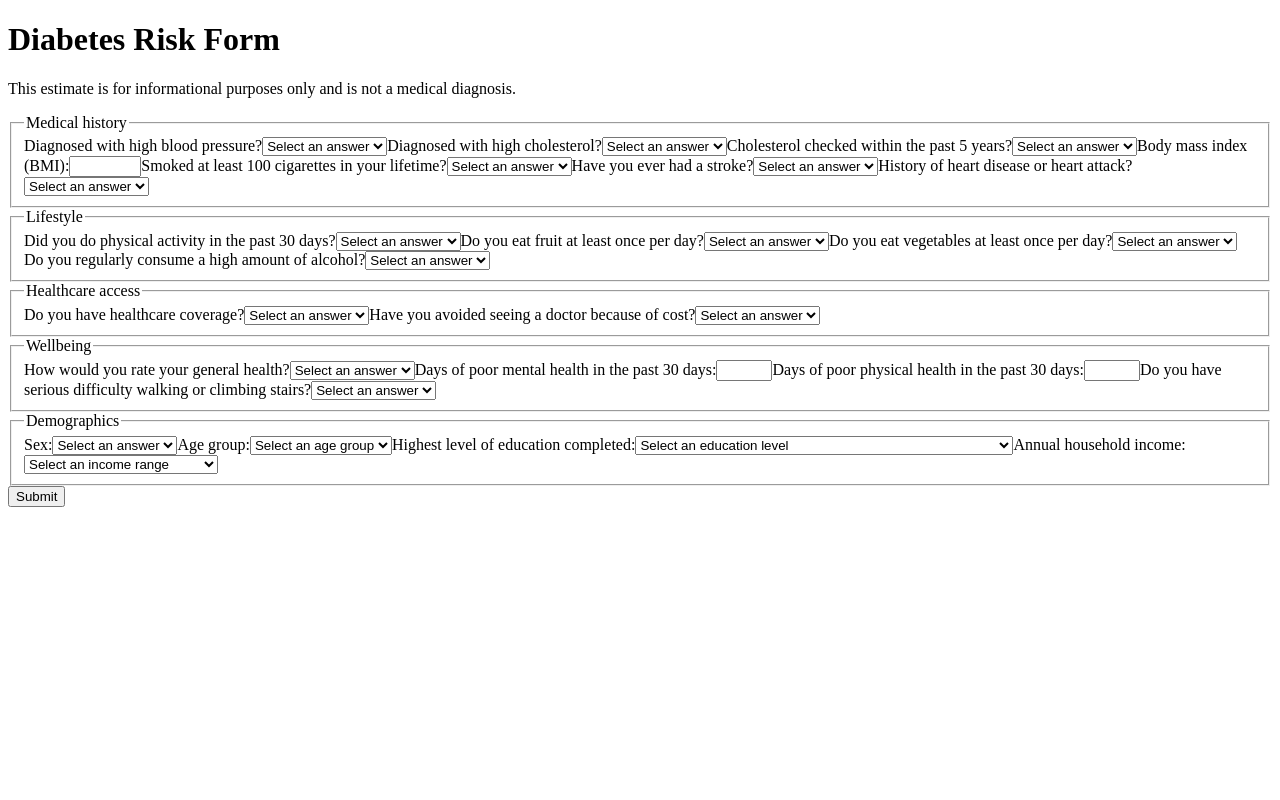
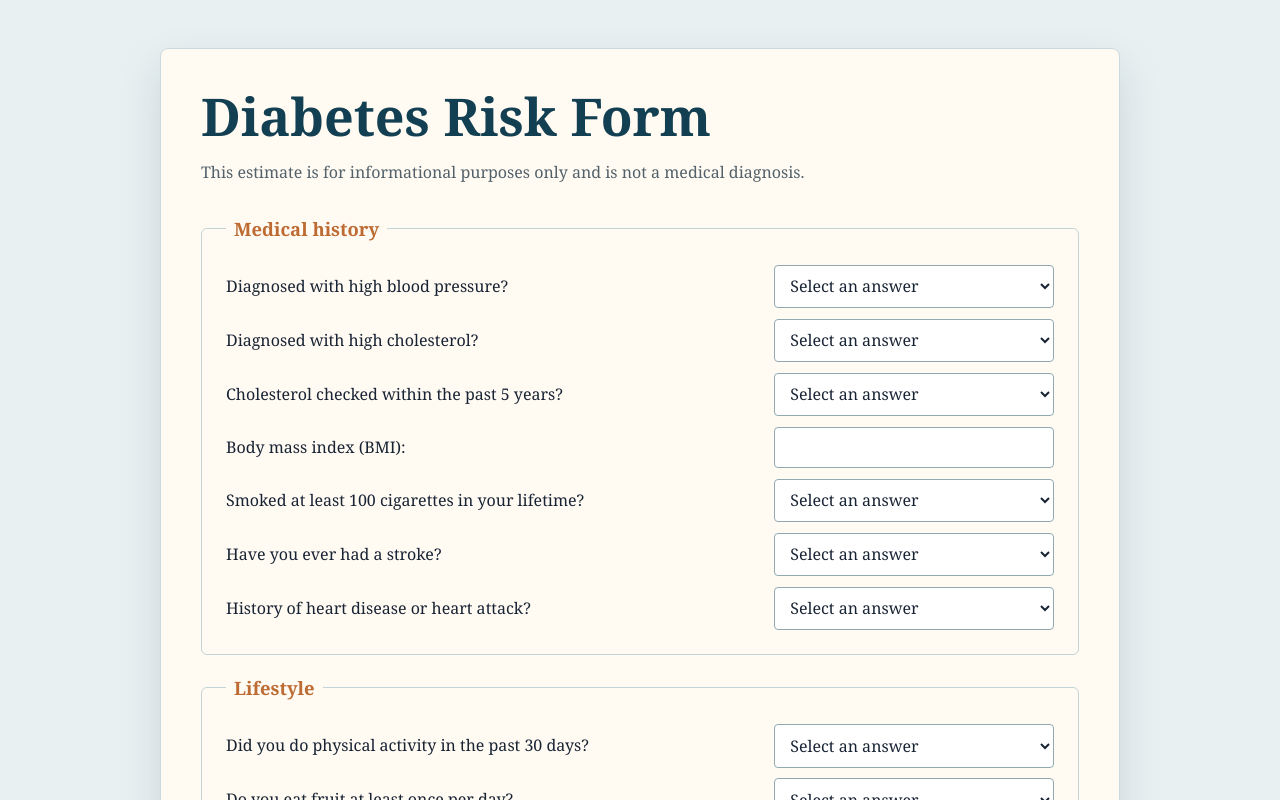
Before and after one commit to AnDh08/Diabetes-Risk-Predictor, a React (Vite) app in the folder frontend/: page / in a window 1280 px wide. Shown: the top 800 px of the page. Built offline with nearby package versions, Linux system fonts and the light colour scheme.

Commit message:
Add styling to diabetes risk form

```diff
--- /dev/null
+++ b/frontend/src/App.css
@@ -0,0 +1,94 @@
+.diabetes-form {
+	width: min(100% - 2rem, 960px);
+	margin: 3rem auto;
+	padding: 2.5rem;
+	background: #fffaf2;
+	border: 1px solid #cbd9dc;
+	border-radius: 8px;
+	box-shadow: 0 18px 45px rgb(24 35 52 / 12%);
+}
+
+.diabetes-form h1 {
+	margin: 0;
+	color: #123f52;
+	font-size: clamp(2rem, 5vw, 3.25rem);
+	line-height: 1.05;
+}
+
+.form-disclaimer {
+	max-width: 680px;
+	margin: 1rem 0 2rem;
+	color: #52616a;
+	line-height: 1.5;
+}
+
+.form-section {
+	display: grid;
+	grid-template-columns: minmax(0, 1fr) minmax(180px, 280px);
+	gap: 0.65rem 1.5rem;
+	margin: 1.25rem 0;
+	padding: 1.5rem;
+	border: 1px solid #c3d4d8;
+	border-radius: 6px;
+}
+
+.form-section legend {
+	padding: 0 0.5rem;
+	color: #bd6b32;
+	font-size: 1.15rem;
+	font-weight: 700;
+}
+
+.form-section label {
+	align-self: center;
+	line-height: 1.35;
+}
+
+.form-section input,
+.form-section select {
+	width: 100%;
+	min-height: 2.6rem;
+	padding: 0.55rem 0.7rem;
+	border: 1px solid #91aab2;
+	border-radius: 4px;
+	background: #ffffff;
+	color: #182334;
+	font: inherit;
+}
+
+.form-section input:focus,
+.form-section select:focus {
+	outline: 3px solid rgb(22 126 143 / 25%);
+	border-color: #167e8f;
+}
+
+.submit-button {
+	display: block;
+	width: 100%;
+	min-height: 2.8rem;
+	margin-top: 1.5rem;
+	border: 0;
+	border-radius: 4px;
+	background: #123f52;
+	color: #ffffff;
+	cursor: pointer;
+	font: inherit;
+	font-weight: 700;
+}
+
+.submit-button:hover {
+	background: #167e8f;
+}
+
+@media (max-width: 640px) {
+	.diabetes-form {
+		width: min(100% - 1rem, 960px);
+		margin: 0.5rem auto;
+		padding: 1.25rem;
+	}
+
+	.form-section {
+		grid-template-columns: 1fr;
+		padding: 1rem;
+	}
+}
--- a/frontend/src/App.tsx
+++ b/frontend/src/App.tsx
@@ -1,4 +1,5 @@
 import DiabetesRiskForm from './components/DiabetesRiskForm'
+import './App.css'
 
 const App = () => {
   return <DiabetesRiskForm />
--- a/frontend/src/components/DiabetesRiskForm.tsx
+++ b/frontend/src/components/DiabetesRiskForm.tsx
@@ -15,15 +15,20 @@ const DiabetesRiskForm = () => {
 
     const handleSubmit = (event: React.FormEvent<HTMLFormElement>) => {
         event.preventDefault()
+
+        if (!event.currentTarget.reportValidity()) {
+            return
+        }
+
         console.log('Form submitted:', formData)
     }
 
     return (
-        <form onSubmit={handleSubmit}>
+        <form className="diabetes-form" onSubmit={handleSubmit}>
             <h1>Diabetes Risk Form</h1>
-            <p>This estimate is for informational purposes only and is not a medical diagnosis.</p>
+            <p className="form-disclaimer">This estimate is for informational purposes only and is not a medical diagnosis.</p>
 
-            <fieldset>
+            <fieldset className="form-section">
                 <legend>Medical history</legend>
 
                 <label htmlFor="HighBP">Diagnosed with high blood pressure?</label>
@@ -119,7 +124,7 @@ const DiabetesRiskForm = () => {
 
             </fieldset>
 
-            <fieldset>
+            <fieldset className="form-section">
                 <legend>Lifestyle</legend>
 
                 <label htmlFor="PhysActivity">Did you do physical activity in the past 30 days?</label>
@@ -176,7 +181,7 @@ const DiabetesRiskForm = () => {
 
             </fieldset>
 
-            <fieldset>
+            <fieldset className="form-section">
                 <legend>Healthcare access</legend>
 
                 <label htmlFor="AnyHealthcare">Do you have healthcare coverage?</label>
@@ -207,7 +212,7 @@ const DiabetesRiskForm = () => {
 
             </fieldset>
 
-            <fieldset>
+            <fieldset className="form-section">
                 <legend>Wellbeing</legend>
 
                 <label htmlFor="GenHlth">How would you rate your general health?</label>
@@ -267,7 +272,7 @@ const DiabetesRiskForm = () => {
 
             </fieldset>
 
-            <fieldset>
+            <fieldset className="form-section">
                 <legend>Demographics</legend>
 
                 <label htmlFor="Sex">Sex:</label>
@@ -342,7 +347,7 @@ const DiabetesRiskForm = () => {
                 </select>
             </fieldset>
 
-            <button type="submit">Submit</button>
+            <button className="submit-button" type="submit">Submit</button>
         </form>
     )
 }
--- /dev/null
+++ b/frontend/src/index.css
@@ -0,0 +1,17 @@
+* {
+	box-sizing: border-box;
+}
+
+:root {
+	font-family: Georgia, 'Times New Roman', serif;
+	color: #182334;
+	background: #e8f0f2;
+	font-synthesis: none;
+	text-rendering: optimizeLegibility;
+}
+
+body {
+	margin: 0;
+	min-width: 320px;
+	min-height: 100vh;
+}
--- a/frontend/src/main.tsx
+++ b/frontend/src/main.tsx
@@ -1,6 +1,7 @@
 import React from 'react'
 import ReactDOM from 'react-dom/client'
 import App from './App'
+import './index.css'
 
 ReactDOM.createRoot(document.getElementById('root')!).render(
   <React.StrictMode>
```
